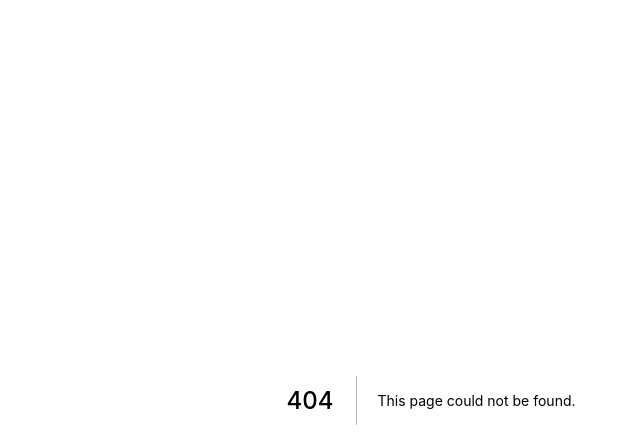
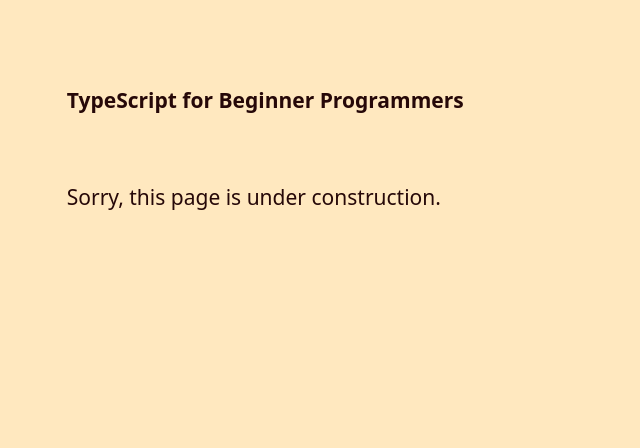
Before and after one commit to chibicode/TypeScript-for-Beginner-Programmers, a Next.js app: page /generics in a window 1280 px wide. Before the commit this address had no page. Shown: the top 448 px of the page, without its empty margins (209-849 px from the left). Built offline with nearby package versions, Linux system fonts and the light colour scheme.

Commit message:
Finish index page

```diff
--- a/src/components/BubbleQuotes.tsx
+++ b/src/components/BubbleQuotes.tsx
@@ -15,7 +15,7 @@
   size = 'md'
 }: {
   quotes: readonly BubbleQuoteProps[]
-  size: Size
+  size?: Size
 }) => {
   const { ns, spaces, radii, colors, fontSizes, lineHeights } = useTheme()
   return (
--- a/src/components/Header.tsx
+++ b/src/components/Header.tsx
@@ -2,9 +2,30 @@
 import { css, jsx } from '@emotion/core'
 import Container from 'src/components/Container'
 import useTheme from 'src/hooks/useTheme'
+import { siteTitle } from 'src/lib/meta'
+import InternalLink from 'src/components/InternalLink'
+
+const LogoLink = ({ children, ...props }: JSX.IntrinsicElements['h2']) => {
+  const { colors } = useTheme()
+  return (
+    <h2 {...props}>
+      <InternalLink
+        css={css`
+          text-decoration: none;
+          &:hover {
+            background: ${colors('lightYellow1')};
+          }
+        `}
+        href="/"
+      >
+        {children}
+      </InternalLink>
+    </h2>
+  )
+}
 
 const Header = ({ useH1 }: { useH1?: boolean }) => {
-  const Component = useH1 ? 'h1' : 'h2'
+  const Component = useH1 ? 'h1' : LogoLink
   const { fontSizes, ns, spaces, lineHeights, letterSpacings } = useTheme()
 
   return (
@@ -14,23 +35,24 @@
         margin-bottom: ${spaces(2)};
         ${ns} {
           margin-top: ${spaces(4)};
+          margin-bottom: ${spaces(3)};
         }
       `}
     >
       <Component
         css={css`
           margin: 0;
-          line-height: ${lineHeights(1.1)};
-          font-size: ${fontSizes(3)};
-          letter-spacing: ${letterSpacings('title')};
+          line-height: ${useH1 ? lineHeights(1.1) : 'inherit'};
+          font-size: ${fontSizes(useH1 ? 3 : 1)};
+          letter-spacing: ${useH1 ? letterSpacings('title') : 0};
 
           ${ns} {
-            line-height: ${lineHeights(1)};
-            font-size: ${fontSizes(5)};
+            line-height: ${useH1 ? lineHeights(1) : 'inherit'};
+            font-size: ${fontSizes(useH1 ? 5 : 1)};
           }
         `}
       >
-        TypeScript for Beginner Programmers
+        {siteTitle}
       </Component>
     </Container>
   )
--- a/src/components/Page.tsx
+++ b/src/components/Page.tsx
@@ -21,7 +21,6 @@
           name="viewport"
           content="width=device-width, initial-scale=1, shrink-to-fit=no"
         />
-        <meta property="og:type" content="website" />
         <meta property="og:locale" content="en_US" />
         <meta property="og:image:width" content="1200" />
         <meta property="og:image:height" content="630" />
--- /dev/null
+++ b/src/components/PostPage.tsx
@@ -0,0 +1,41 @@
+import React from 'react'
+import Head from 'next/head'
+import Page from 'src/components/Page'
+import { P } from 'src/components/ContentTags'
+import { siteTitle, baseUrl } from 'src/lib/meta'
+import { articlesData } from 'src/lib/articles'
+import { dateSchemaString } from 'src/lib/date'
+
+const PostPage = ({
+  articleKey
+}: {
+  articleKey: keyof typeof articlesData
+}) => {
+  const url = `${baseUrl}/${articleKey}`
+  const description = articlesData[articleKey]['description']
+  const title = articlesData[articleKey]['title']
+  const ogImage = `${baseUrl}/images/og-${articlesData[articleKey]['ogImage']}.png`
+
+  return (
+    <Page index={false}>
+      <Head>
+        <meta property="og:type" content="article" />
+        <title key="title">{title}</title>
+        <meta property="og:title" content={title} />
+        <meta property="og:site_name" content={siteTitle} />
+        <meta property="og:url" content={url} />
+        <link rel="canonical" href={url} />
+        <meta property="og:description" content={description} />
+        <meta name="description" content={description} />
+        <meta property="og:image" content={ogImage} />
+        <meta
+          property="article:published_time"
+          content={dateSchemaString(articlesData[articleKey]['date'])}
+        />
+      </Head>
+      <P>Sorry, this page is under construction.</P>
+    </Page>
+  )
+}
+
+export default PostPage
--- a/src/lib/articles.ts
+++ b/src/lib/articles.ts
@@ -8,6 +8,8 @@
   generics: {
     title:
       'TypeScript Generics for People Who Gave Up on Understanding Generics',
-    date: DateTime.fromISO('2019-12-01T12:00:00Z')
+    date: DateTime.fromISO('2019-12-01T12:00:00Z'),
+    description: '',
+    ogImage: 'generics'
   }
 }
--- /dev/null
+++ b/src/lib/meta.ts
@@ -0,0 +1,9 @@
+export const baseUrl = 'https://ts.chibicode.com'
+
+export const githubRepo =
+  'https://github.com/chibicode/TypeScript-for-Beginner-Programmers'
+
+export const siteTitle = 'TypeScript for Beginner Programmers'
+
+export const siteDescription = ''
+export const siteOgImage = `${baseUrl}/images/og-index.png`
--- /dev/null
+++ b/src/pages/generics.tsx
@@ -0,0 +1,6 @@
+import React from 'react'
+import PostPage from 'src/components/PostPage'
+
+const Page = () => <PostPage articleKey="generics" />
+
+export default Page
```
Also changed, not shown: src/pages/index.tsx (+21 -3 lines), public/images/og-generics.png (added), public/images/og-index.png (added).
